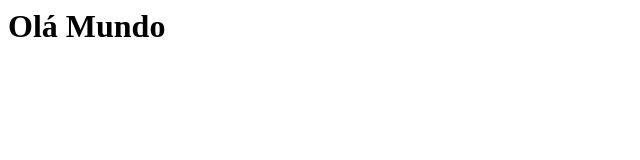
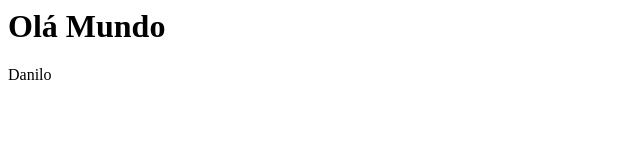
Before and after one commit to danilopinotti/danilopinotti.github.io, a plain HTML site: page index.html in a window 1280 px wide. Shown: the full height of the page, 0-640 px from the left. Drawn offline with Linux system fonts and the light colour scheme.

Commit message:
Adicionar o nome de novo

```diff
--- a/index.html
+++ b/index.html
@@ -1 +1,3 @@
 <h1>Olá Mundo</h1>
+
+<p>Danilo</p>
```
